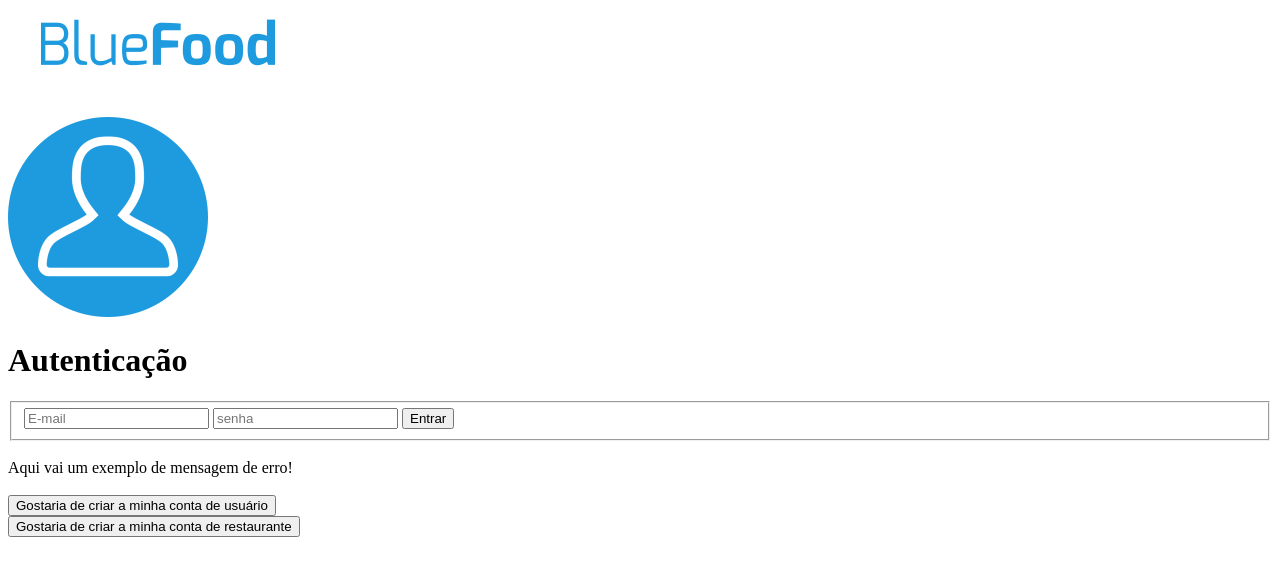
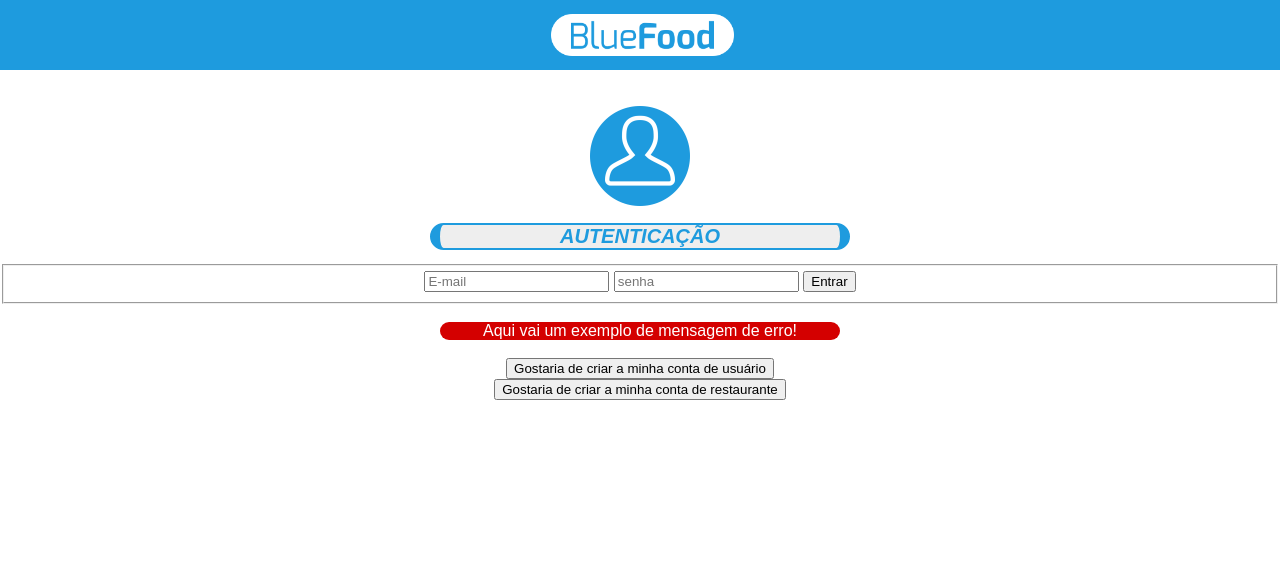
Before and after one commit to LuizEduardoBilotta/Bluefood-Front-End, a plain HTML site: page index.html in a window 1280 px wide. Drawn offline with Linux system fonts and the light colour scheme.

Commit message:
AULA 8.2 - Iniciando o CSS do BlueFood.

```diff
--- /dev/null
+++ b/css/bf_estiloSistema.css
@@ -0,0 +1,62 @@
+* {
+    font-family: Arial, Helvetica, sans-serif;
+}
+
+body{
+    text-align: center;
+    margin: 0px;
+    padding: 0px;
+}
+
+a{
+    text-decoration: none;
+}
+
+a:hover{
+    text-decoration: underline;
+}
+
+h1{
+    color: #1e9bde;
+    background-color: #eeeeee;
+    text-transform: uppercase;
+    font-style: italic;
+    font-size: 20px;
+    width: 400px;
+    margin-left: auto;
+    margin-right: auto;
+    border-left: 10px solid #1e9bde;
+    border-right: 10px solid #1e9bde;
+    border-bottom: 2px solid #1e9bde;
+    border-top: 2px solid #1e9bde;
+    border-radius: 30px;
+}
+
+#divLogotipoSistema{
+    background-color: #1e9bde;
+    height: 70px;
+}
+
+#imgLogotipoSistema{
+    height: 60%;
+    vertical-align: middle;
+}
+
+#spanAuxiliarDeAlinhamentoVertical{
+    display:inline-block;
+    height: 100%;
+    vertical-align: middle;
+}
+
+#imgIconeUsuario{
+    width: 100px;
+}
+
+#mensagemDeErro{
+    background-color: #d40000;
+    width: 400px;
+    margin-left: auto;
+    margin-right: auto;
+    border-radius: 10px;
+    color: #ffffff;
+}
--- a/index.html
+++ b/index.html
@@ -4,12 +4,14 @@
     <meta charset="UTF-8">
     <meta name="viewport" content="width=device-width, initial-scale=1.0">
     <title>Bluefood</title>
+    <link rel="stylesheet" type="text/css" href="css/bf_estiloSistema.css">
 </head>
 <body>
     <header>
-        <div>
+        <div id=divLogotipoSistema>
+            <span id="spanAuxiliarDeAlinhamentoVertical"></span>
             <a href="">
-                <img src="./images/bf_logotipoSistema.png">
+                <img id="imgLogotipoSistema" src="./images/bf_logotipoSistema.png">
             </a>
         </div>
     </header>
@@ -17,7 +19,7 @@
     <!--Fim do cabeçalho-->
 
     <div>
-        <img src="./images/bf_iconeUsuario.png">
+        <img id="imgIconeUsuario" src="./images/bf_iconeUsuario.png">
         <h1>Autenticação</h1>
         <form method="POST" action="">
             <fieldset>
@@ -28,7 +30,7 @@
         </form>
         <br>
 
-        <div>
+        <div id="mensagemDeErro">
             Aqui vai um exemplo de mensagem de erro!
         </div><br>
 
```
Also changed, not shown: erro.html (+4 -2 lines).
